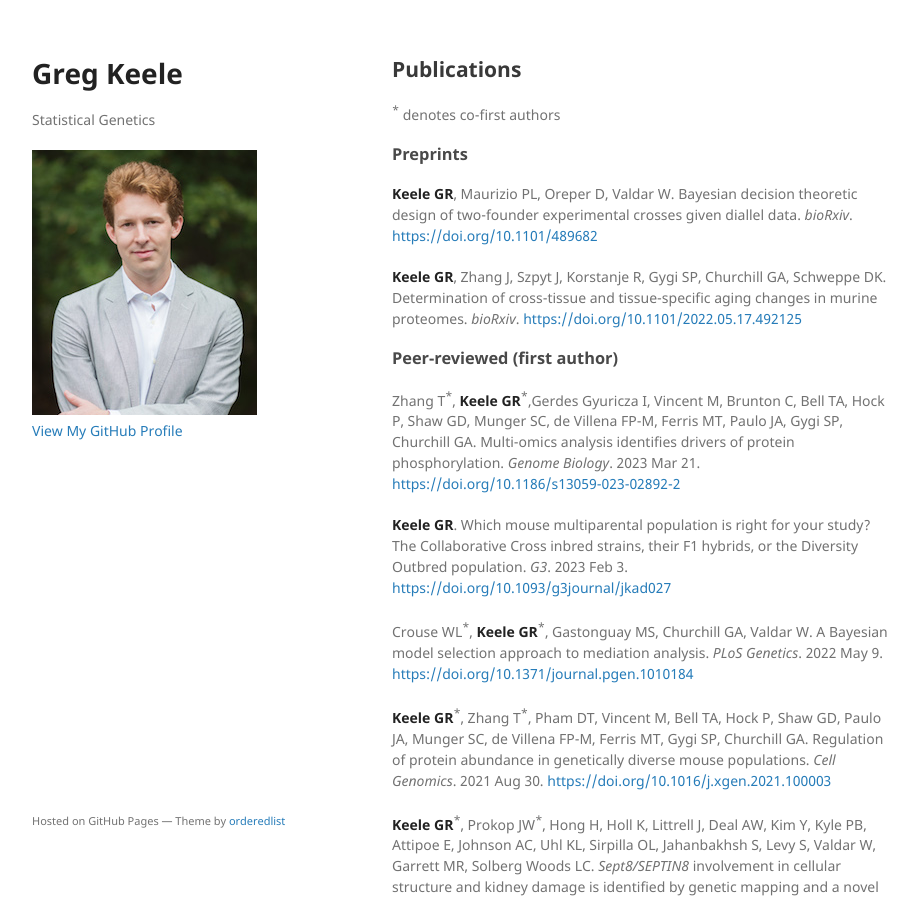
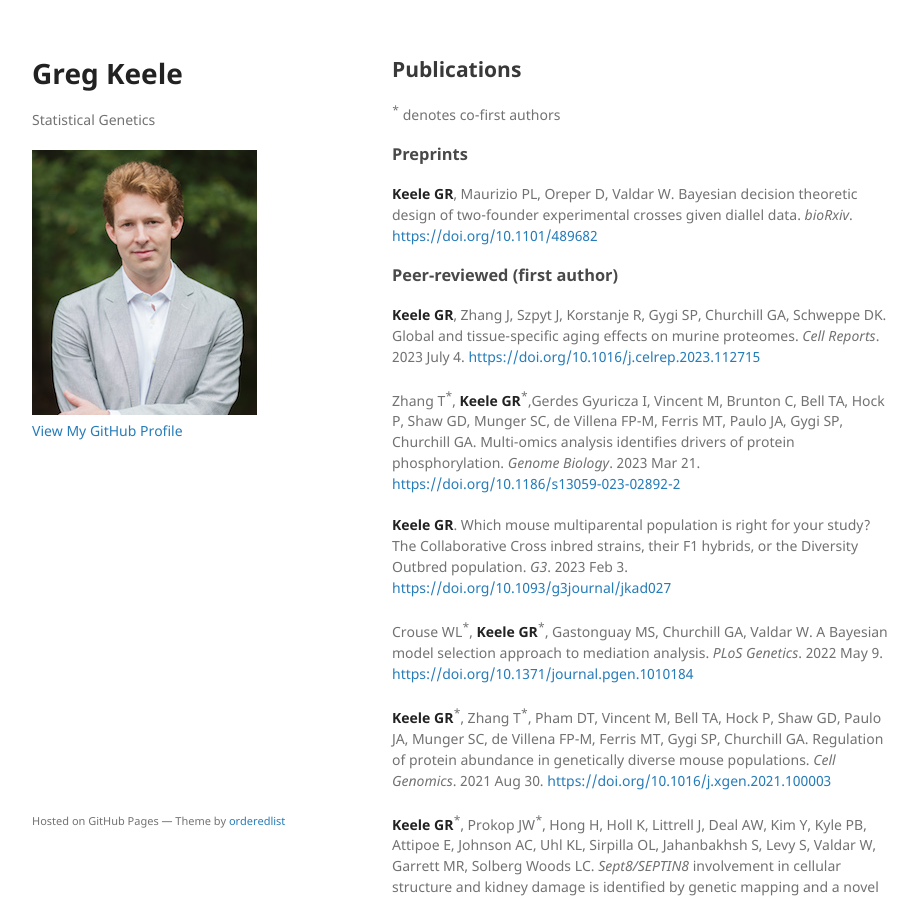
Before and after one commit to gkeele/gkeele.github.io, a Jekyll site: the page built from publications.md, in a window 1280 px wide and 900 px high. Shown: the whole window, without its empty margins (178-1096 px from the left). Built offline with Jekyll 4.4.1, drawn with Linux system fonts in a browser that asks for light colours; our own code applies the rules of GitHub Pages for plain Markdown files.

Commit message:
Added Cell Reports paper

```diff
--- a/publications.md
+++ b/publications.md
@@ -9,9 +9,9 @@ layout: default
 
 **Keele GR**, Maurizio PL, Oreper D, Valdar W. Bayesian decision theoretic design of two-founder experimental crosses given diallel data. *bioRxiv*. [https://doi.org/10.1101/489682](https://www.biorxiv.org/content/10.1101/489682)
 
-**Keele GR**, Zhang J, Szpyt J, Korstanje R, Gygi SP, Churchill GA, Schweppe DK. Determination of cross-tissue and tissue-specific aging changes in murine proteomes. *bioRxiv*. [https://doi.org/10.1101/2022.05.17.492125](https://doi.org/10.1101/2022.05.17.492125)
+### Peer-reviewed (first author)
 
-### Peer-reviewed (first author)
+**Keele GR**, Zhang J, Szpyt J, Korstanje R, Gygi SP, Churchill GA, Schweppe DK. Global and tissue-specific aging effects on murine proteomes. *Cell Reports*. 2023 July 4. [https://doi.org/10.1016/j.celrep.2023.112715](https://doi.org/10.1016/j.celrep.2023.112715)
 
 Zhang T<sup>\*</sup>, **Keele GR**<sup>\*</sup>,Gerdes Gyuricza I, Vincent M, Brunton C, Bell TA, Hock P, Shaw GD, Munger SC, de Villena FP-M, Ferris MT, Paulo JA, Gygi SP, Churchill GA. Multi-omics analysis identifies drivers of protein phosphorylation. *Genome Biology*. 2023 Mar 21. [https://doi.org/10.1186/s13059-023-02892-2](https://doi.org/10.1186/s13059-023-02892-2)
 
```
